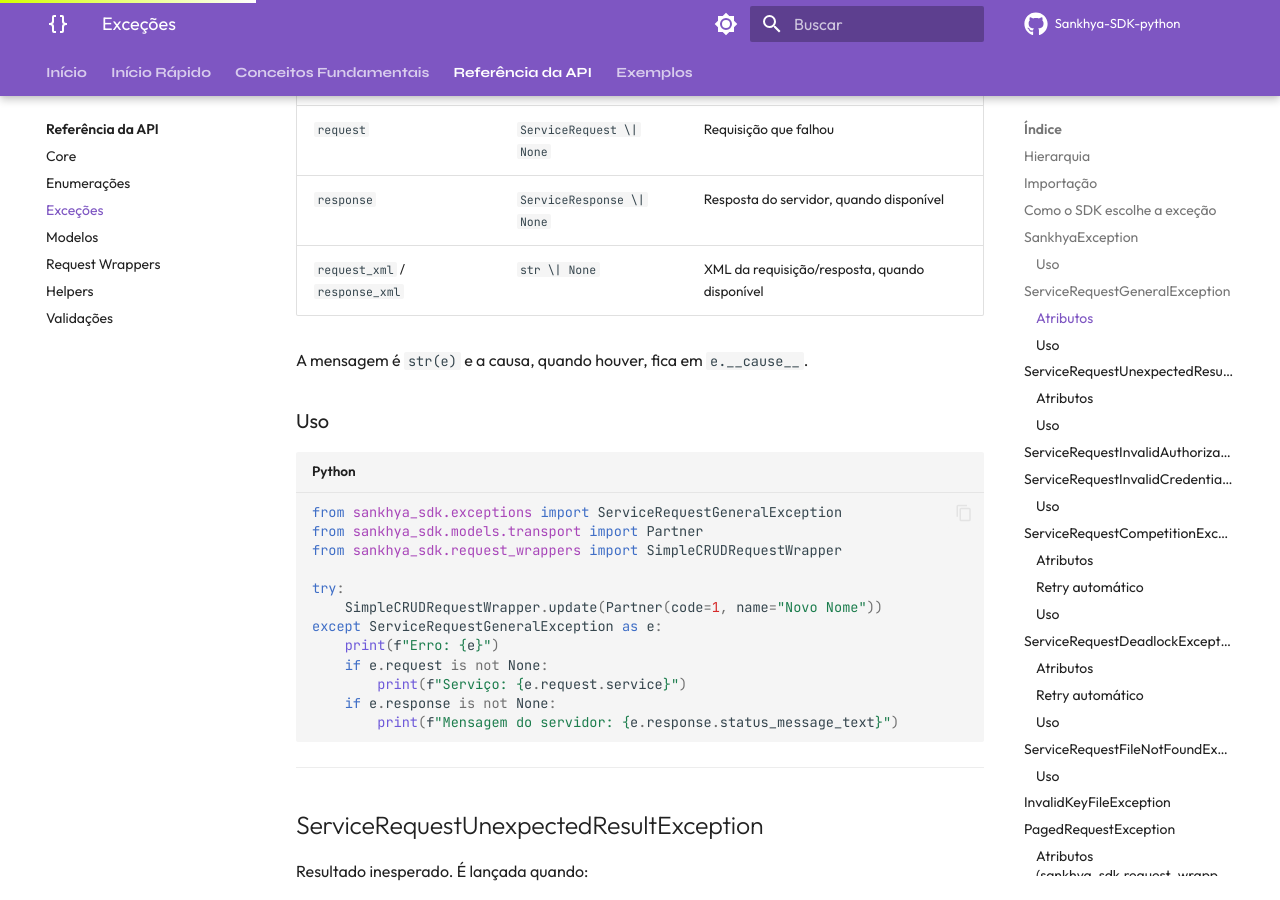
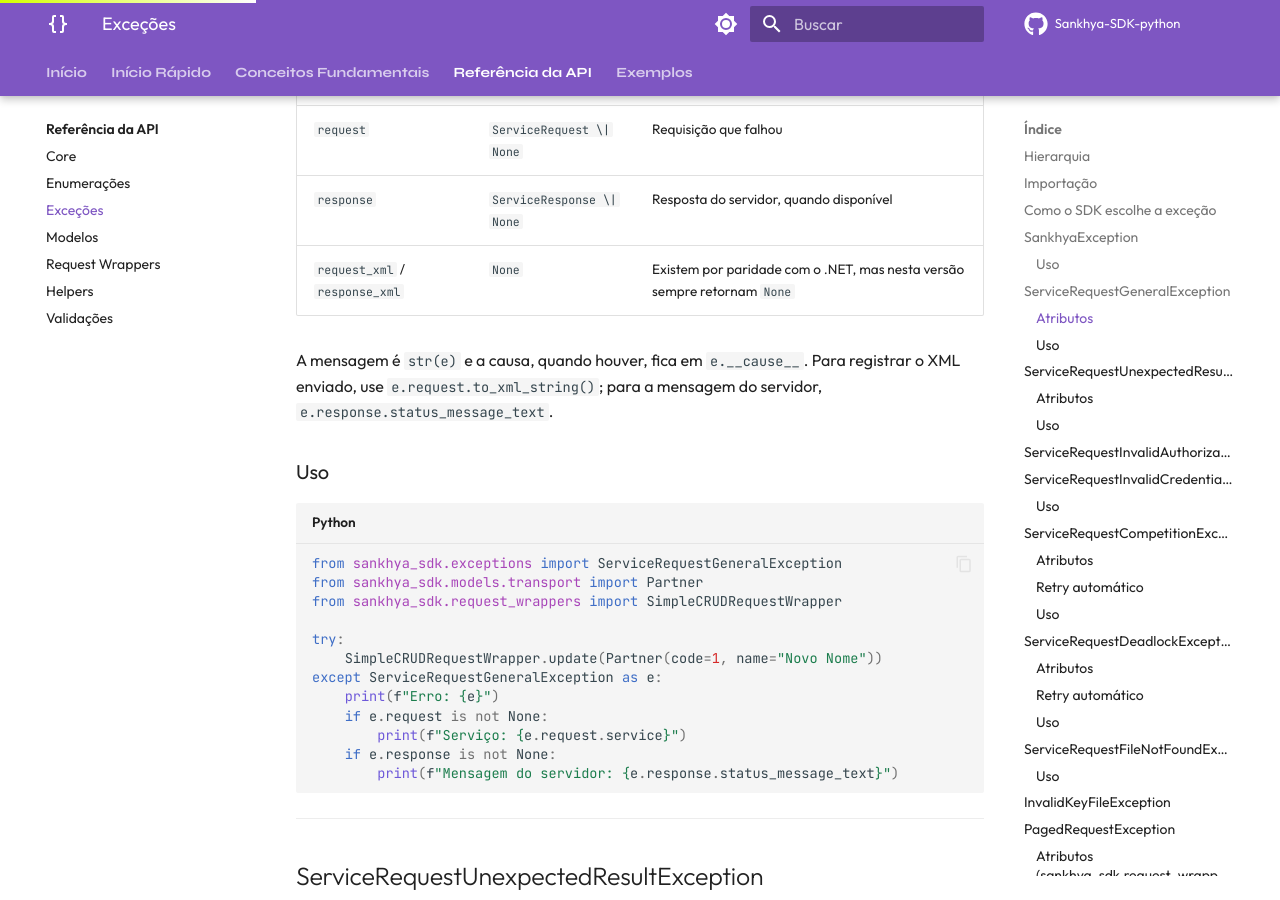
Before and after one commit to ssmvictor/Sankhya-SDK-python, an MkDocs documentation site: the page built from docs/api-reference/exceptions.md, in a window 1280 px wide and 900 px high, scrolled down 3417 px. Built offline with MkDocs 1.6.1 and Material for MkDocs 9.7.7, drawn with Linux system fonts in a browser that asks for light colours; comment, search, counter and statistics services are not loaded; the version menu is left out.

Commit message:
docs(exceptions): esclarecer que request_xml e response_xml retornam none
As propriedades existem por paridade com o .NET, mas nenhuma excecao do
SDK preenche esse XML. A documentacao aponta para
e.request.to_xml_string() e e.response.status_message_text.

Co-Authored-By: Claude Opus 5.5 <noreply@anthropic.com>
Claude-Session: https://claude.ai/code/session_01Pm2tqbW3Ngf58epU9YxjRJ

```diff
--- a/docs/api-reference/exceptions.md
+++ b/docs/api-reference/exceptions.md
@@ -152,9 +152,9 @@ Base dos erros de requisição de serviço da stack XML.
 |----------|------|-----------|
 | `request` | `ServiceRequest \| None` | Requisição que falhou |
 | `response` | `ServiceResponse \| None` | Resposta do servidor, quando disponível |
-| `request_xml` / `response_xml` | `str \| None` | XML da requisição/resposta, quando disponível |
+| `request_xml` / `response_xml` | `None` | Existem por paridade com o .NET, mas nesta versão sempre retornam `None` |
 
-A mensagem é `str(e)` e a causa, quando houver, fica em `e.__cause__`.
+A mensagem é `str(e)` e a causa, quando houver, fica em `e.__cause__`. Para registrar o XML enviado, use `e.request.to_xml_string()`; para a mensagem do servidor, `e.response.status_message_text`.
 
 ### Uso
 
```
